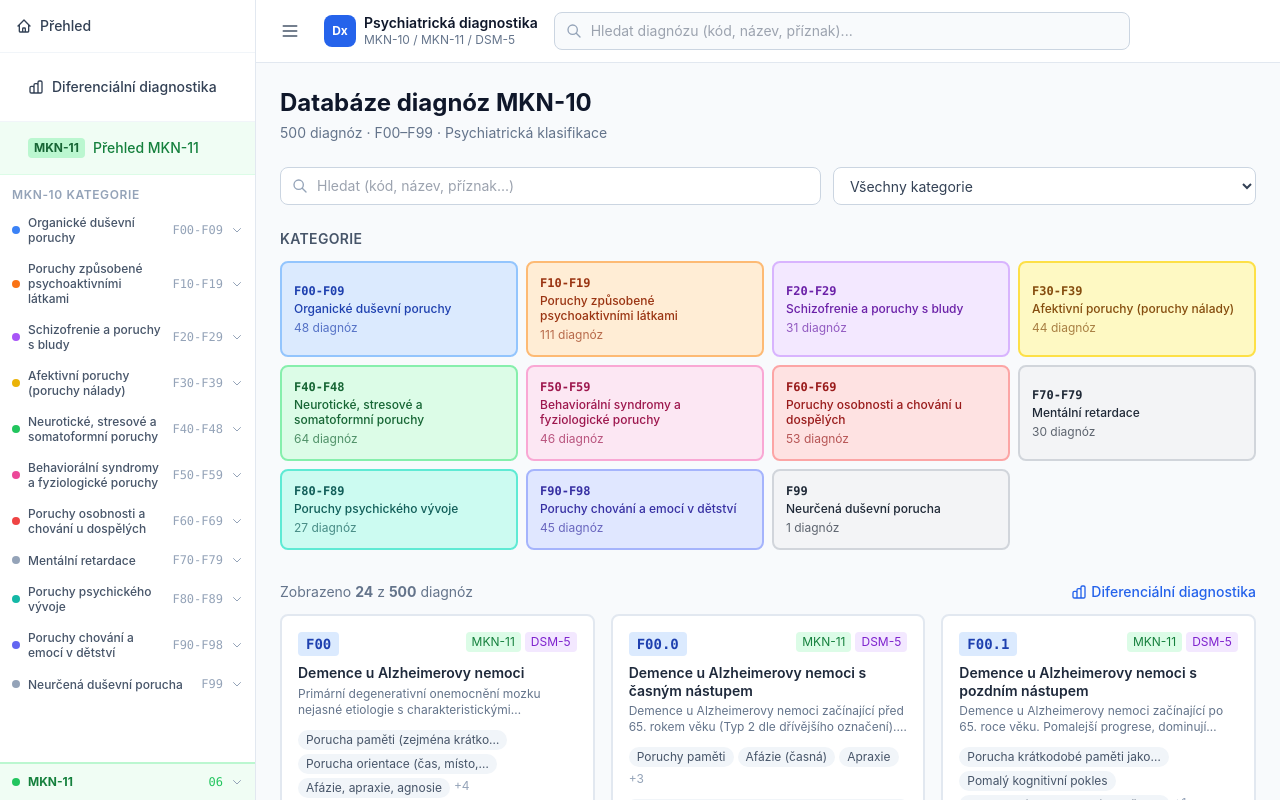
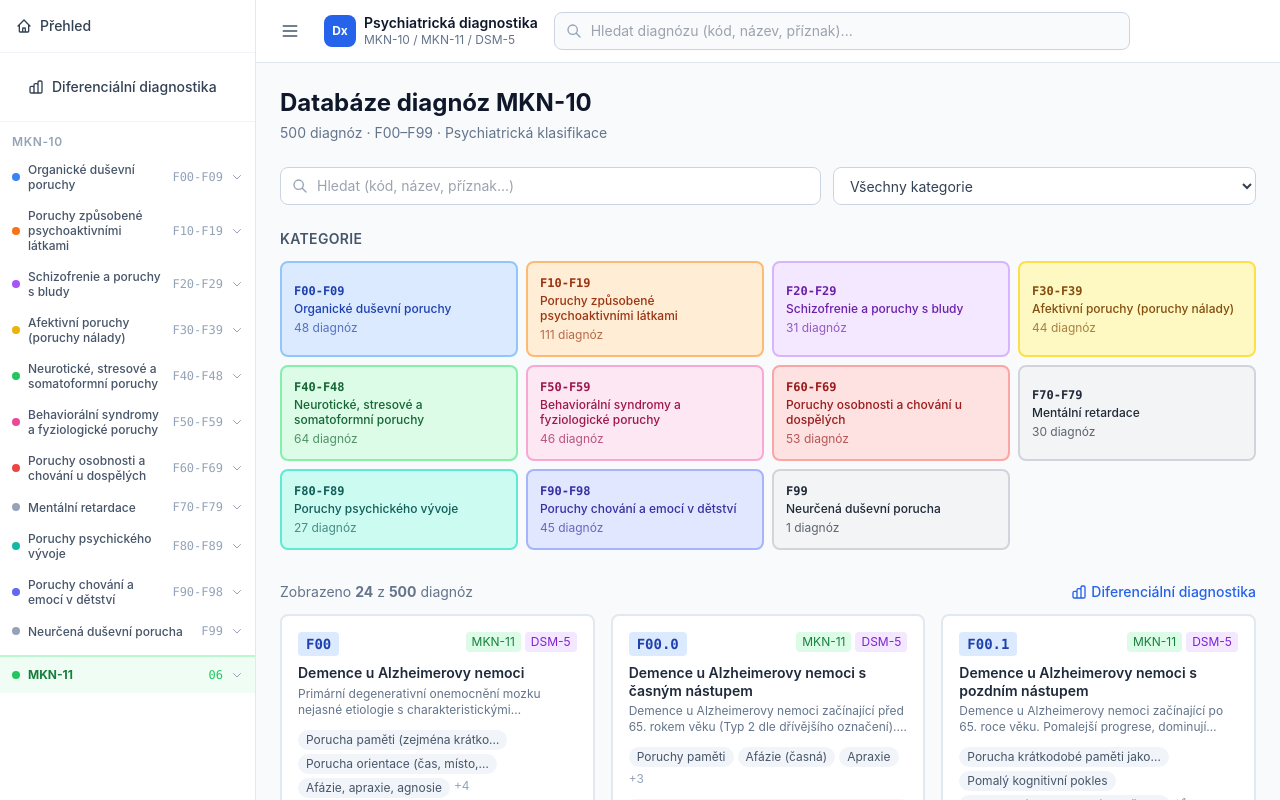
Before and after one commit to TS101-coder/psychiatricka-diagnostika, a React (Vite) app: page / in a window 1280 px wide. Built offline with nearby package versions, Linux system fonts and the light colour scheme.

Commit message:
fix: MKN-10 a MKN-11 v jednom scrollovatelném bloku pod sebou; přejmenování na MKN-10
Co-Authored-By: Claude Sonnet 4.6 <noreply@anthropic.com>

```diff
--- a/src/components/Sidebar.jsx
+++ b/src/components/Sidebar.jsx
@@ -125,24 +125,11 @@ export default function Sidebar({ open }) {
         </NavLink>
       </div>
 
-      {/* MKN-11 rychlý odkaz – nahoře v sidebaru */}
-      <div className="px-4 py-2 border-b border-green-100 bg-green-50">
-        <NavLink
-          to="/mkn11"
-          className={({ isActive }) =>
-            `flex items-center gap-2 text-sm font-medium px-3 py-2 rounded-lg transition-colors
-             ${isActive ? 'bg-green-100 text-green-800' : 'text-green-700 hover:bg-green-100'}`
-          }
-        >
-          <span className="text-xs font-bold bg-green-200 text-green-800 px-1.5 py-0.5 rounded">MKN-11</span>
-          Přehled MKN-11
-        </NavLink>
-      </div>
-
-      {/* Category tree */}
-      <nav className="flex-1 overflow-y-auto py-2">
+      {/* Společný scrollovatelný blok – MKN-10 + MKN-11 pod sebou */}
+      <div className="flex-1 overflow-y-auto">
+        <nav className="py-2">
         <div className="px-3 py-1 text-xs font-semibold text-slate-400 uppercase tracking-wider">
-          MKN-10 Kategorie
+          MKN-10
         </div>
 
         {kategorie.map(kat => {
@@ -212,10 +199,10 @@ export default function Sidebar({ open }) {
             </div>
           )
         })}
-      </nav>
+        </nav>
 
-      {/* ════ MKN-11 SEKCE ════════════════════════════════════════ */}
-      <div className="border-t-2 border-green-200 mt-2">
+        {/* ════ MKN-11 SEKCE – hned pod MKN-10 ════════════════════ */}
+        <div className="border-t-2 border-green-200">
         {/* Záhlaví MKN-11 sekce */}
         <button
           onClick={() => setMkn11Open(v => !v)}
@@ -325,6 +312,7 @@ export default function Sidebar({ open }) {
             })}
           </nav>
         )}
+        </div>
       </div>
     </aside>
   )
```
